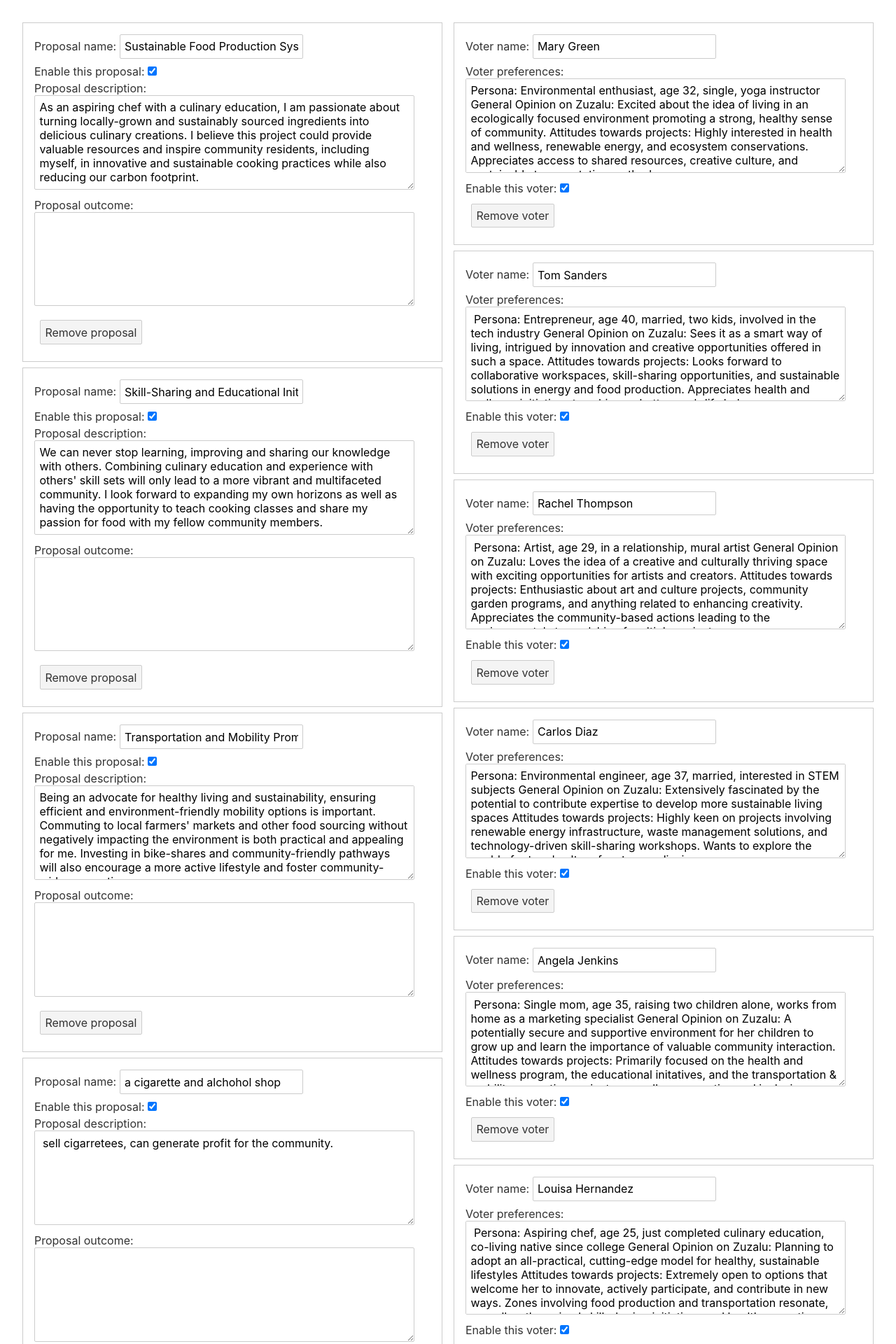
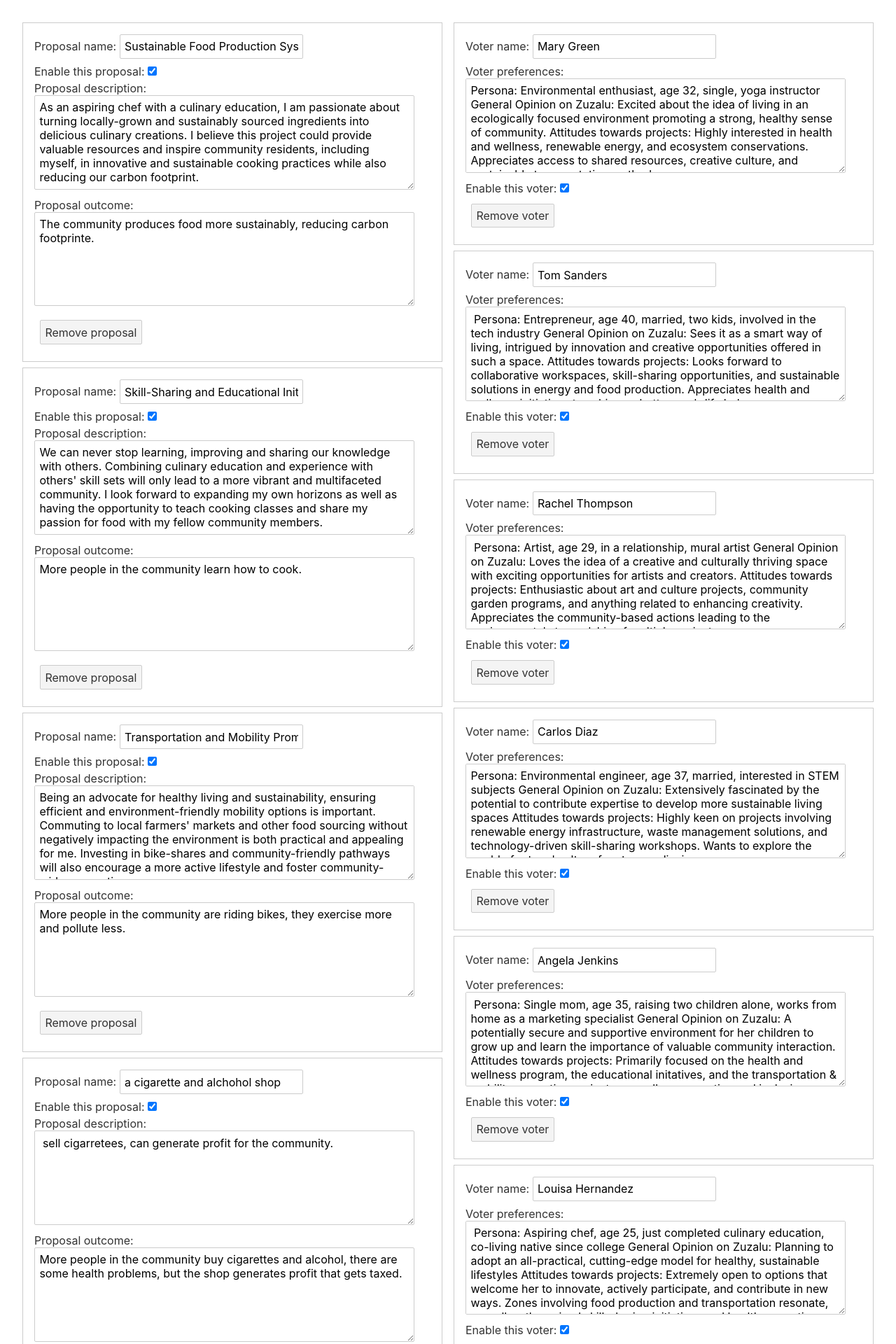
Before and after one commit to zh3036/ZuMulation, a Svelte app in the folder src/interface/client/: page / in a window 1280 px wide. Shown: the top 1920 px of the page at 70% size. Built offline with nearby package versions, Linux system fonts and the light colour scheme.

Commit message:
proposal outcomes

```diff
--- a/src/interface/client/src/Proposals.svelte
+++ b/src/interface/client/src/Proposals.svelte
@@ -8,23 +8,23 @@
       { enabled: true,
         name: 'Sustainable Food Production System',
         description: 'As an aspiring chef with a culinary education, I am passionate about turning locally-grown and sustainably sourced ingredients into delicious culinary creations. I believe this project could provide valuable resources and inspire community residents, including myself, in innovative and sustainable cooking practices while also reducing our carbon footprint.',
-        outcome: ''},
+        outcome: 'The community produces food more sustainably, reducing carbon footprinte.'},
       { enabled: true,
         name: 'Skill-Sharing and Educational Initiatives',
         description: "We can never stop learning, improving and sharing our knowledge with others. Combining culinary education and experience with others' skill sets will only lead to a more vibrant and multifaceted community. I look forward to expanding my own horizons as well as having the opportunity to teach cooking classes and share my passion for food with my fellow community members.",
-        outcome: ''},
+        outcome: 'More people in the community learn how to cook.'},
       { enabled: true,
           name: 'Transportation and Mobility Promoting',
           description: "Being an advocate for healthy living and sustainability, ensuring efficient and environment-friendly mobility options is important. Commuting to local farmers' markets and other food sourcing without negatively impacting the environment is both practical and appealing for me. Investing in bike-shares and community-friendly pathways will also encourage a more active lifestyle and foster community-wide connections.",
-          outcome: ''},
+          outcome: 'More people in the community are riding bikes, they exercise more and pollute less.'},
       { enabled: true,
         name: 'a cigarette and alchohol shop',
         description: " sell cigarretees, can generate profit for the community.",
-        outcome: ''},
+        outcome: 'More people in the community buy cigarettes and alcohol, there are some health problems, but the shop generates profit that gets taxed.'},
       { enabled: true,
         name: 'Art and Culture Enrichment',
         description: "A healthy dose of art and culture can breathe life into any community. As an appreciator of art, I believe dedicated gallery spaces, workshops, and other creative projects will not only foster our home-grown artistic expressions but also incorporate creativity into our everyday lives, potentially blending with food production and healthy living.",
-        outcome: ''},
+        outcome: 'There are more art galleries featuring art by community members, it is more common to see artwork when walking around the community.'},
     ];
   }
   defaultData();
```
